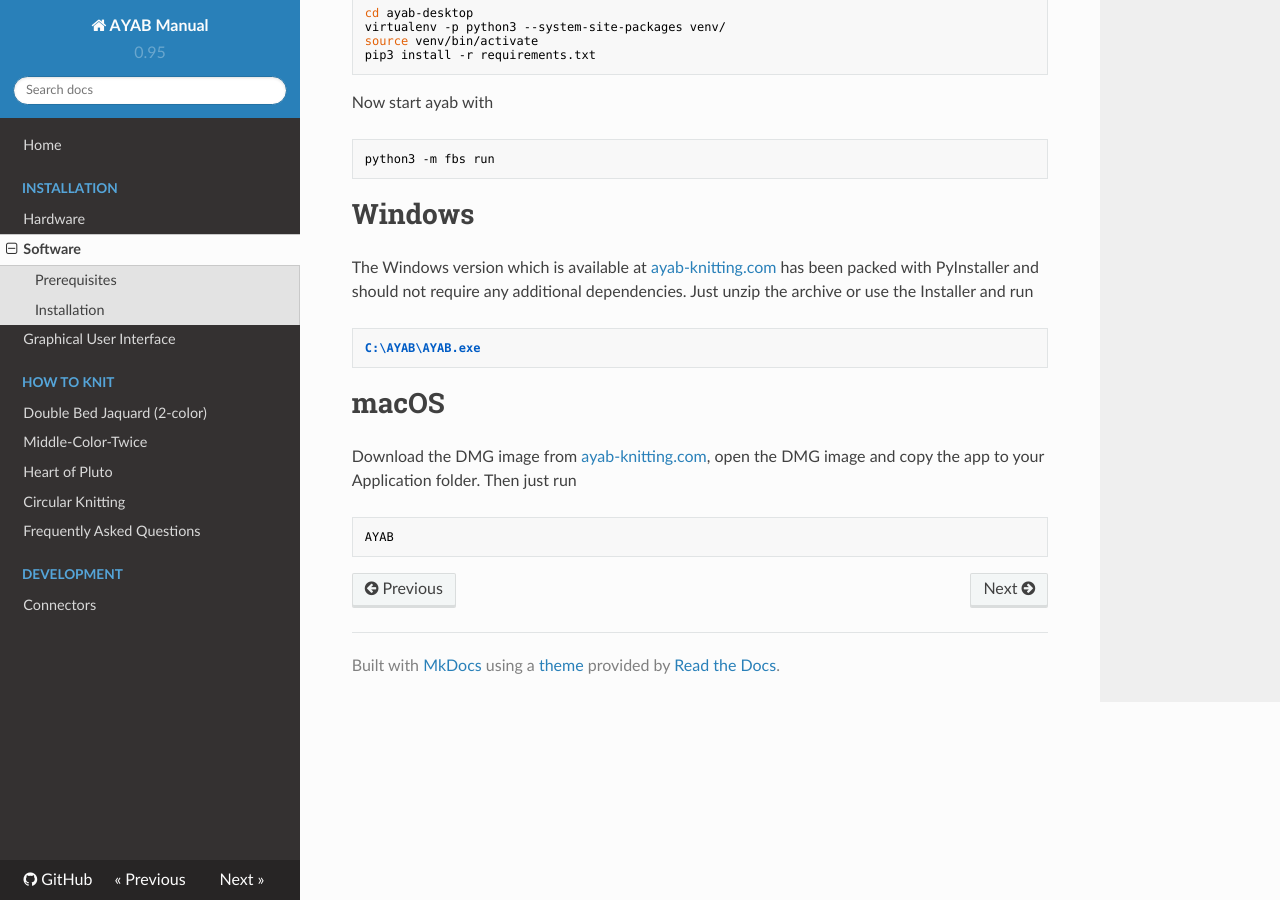
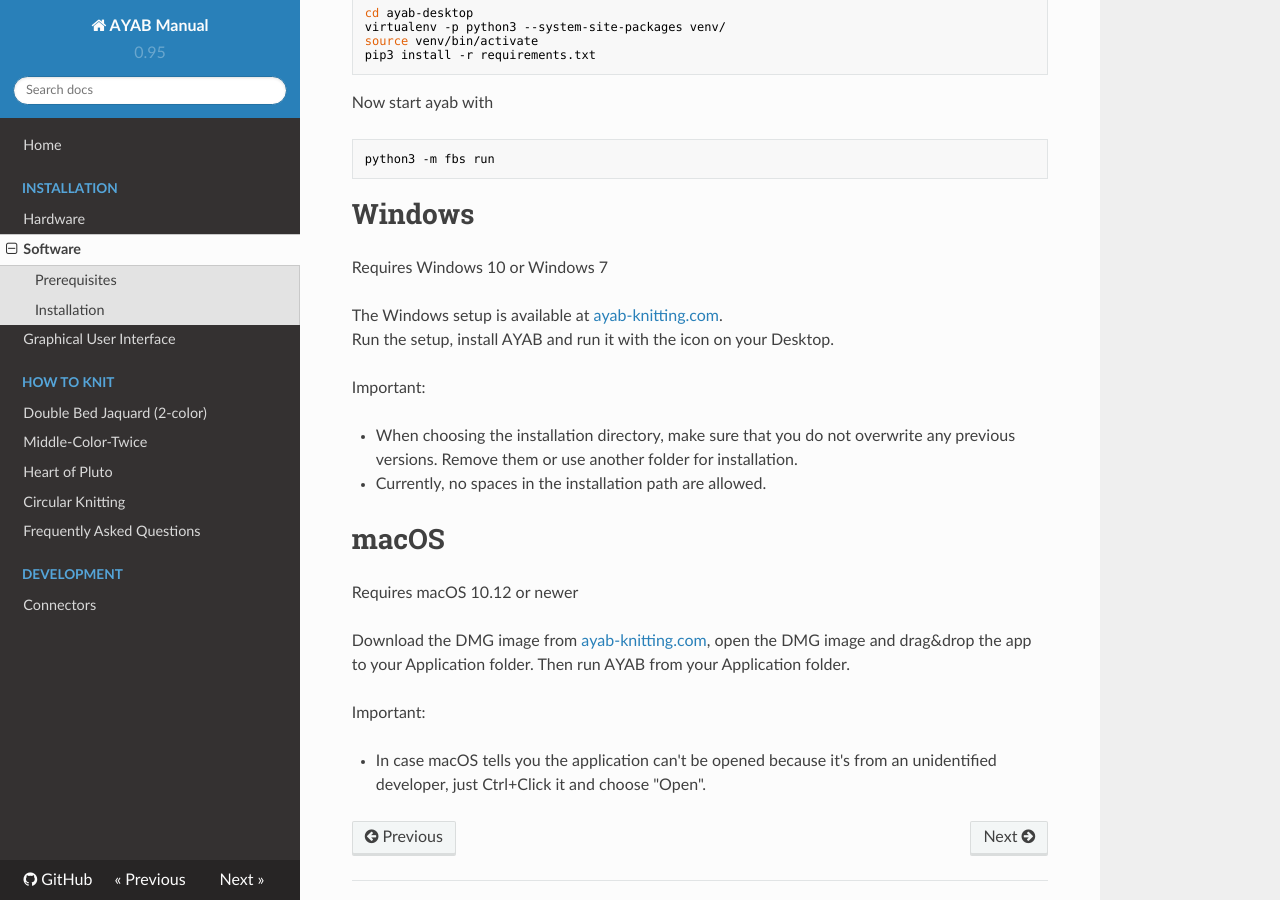
Before and after one commit to AllYarnsAreBeautiful/ayab-manual, an MkDocs documentation site: the page built from docs/installation/software.md, in a window 1280 px wide and 900 px high, scrolled down 901 px. Built offline with MkDocs 1.6.1, drawn with Linux system fonts in a browser that asks for light colours; nearby versions of some CDN libraries.

Commit message:
Updated software installation advices

```diff
--- a/docs/installation/software.md
+++ b/docs/installation/software.md
@@ -39,15 +39,25 @@ Now start ayab with
 
 # Windows
 
-The Windows version which is available at [ayab-knitting.com](https://ayab-knitting.com) has been packed with
-PyInstaller and should not require any additional dependencies.
-Just unzip the archive or use the Installer and run
+Requires Windows 10 or Windows 7
 
-    C:\AYAB\AYAB.exe
+The Windows setup is available at
+[ayab-knitting.com](https://ayab-knitting.com/ayab-software/).
+Run the setup, install AYAB and run it with the icon on your Desktop.
+
+Important:
+
+- When choosing the installation directory, make sure that you do not overwrite any previous versions. Remove them or use another folder for installation.
+- Currently, no spaces in the installation path are allowed.
 
 # macOS
 
-Download the DMG image from [ayab-knitting.com](https://ayab-knitting.com), open the DMG image and copy the app to your Application folder.
-Then just run
+Requires macOS 10.12 or newer
 
-    AYAB
+Download the DMG image from [ayab-knitting.com](https://ayab-knitting.com/ayab-software/), open the DMG image and drag&drop the app to your Application folder.
+Then run AYAB from your Application folder.
+
+Important:
+
+- In case macOS tells you the application can't be opened because it's from
+  an unidentified developer, just Ctrl+Click it and choose "Open".
```
